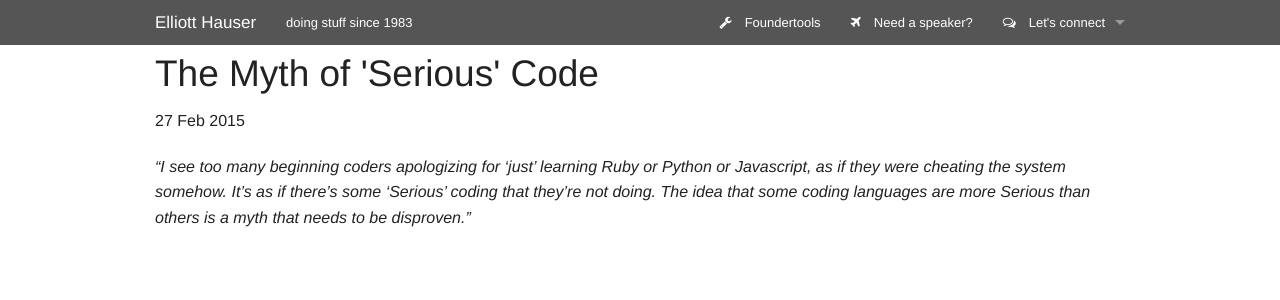
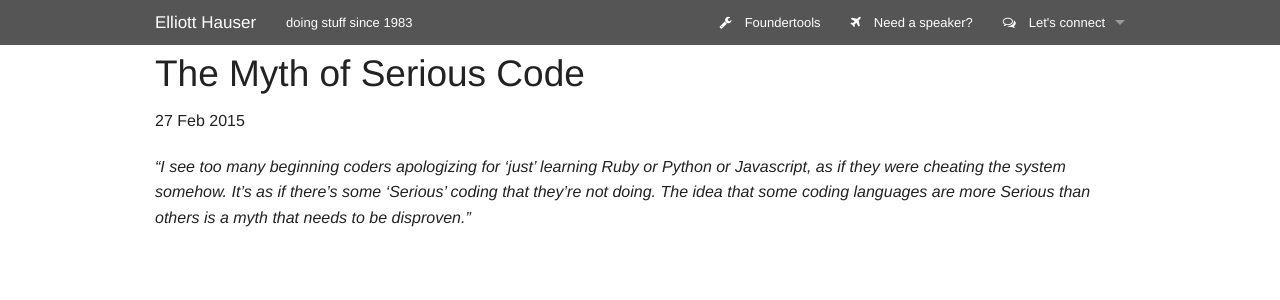
Before and after one commit to eah13/eah13.github.io, a Jekyll site: the page built from _posts/2015-02-27-myth.md, in a window 1280 px wide. Shown: the top 300 px of the page. Built offline with Jekyll 4.4.1, drawn with Linux system fonts in a browser that asks for light colours; nearby versions of some CDN libraries.

```diff
--- a/_posts/2015-02-27-myth.md
+++ b/_posts/2015-02-27-myth.md
@@ -1,7 +1,7 @@
 ---
 layout: post
 link: https://medium.com/p/the-myth-of-serious-code-8699a3986f0e
-title: "The Myth of 'Serious' Code"
+title: "The Myth of Serious Code"
 ---
 
 *"I see too many beginning coders apologizing for ‘just’ learning Ruby or Python or Javascript, as if they were cheating the system somehow. It’s as if there’s some ‘Serious’ coding that they’re not doing. The idea that some coding languages are more Serious than others is a myth that needs to be disproven."*
```
